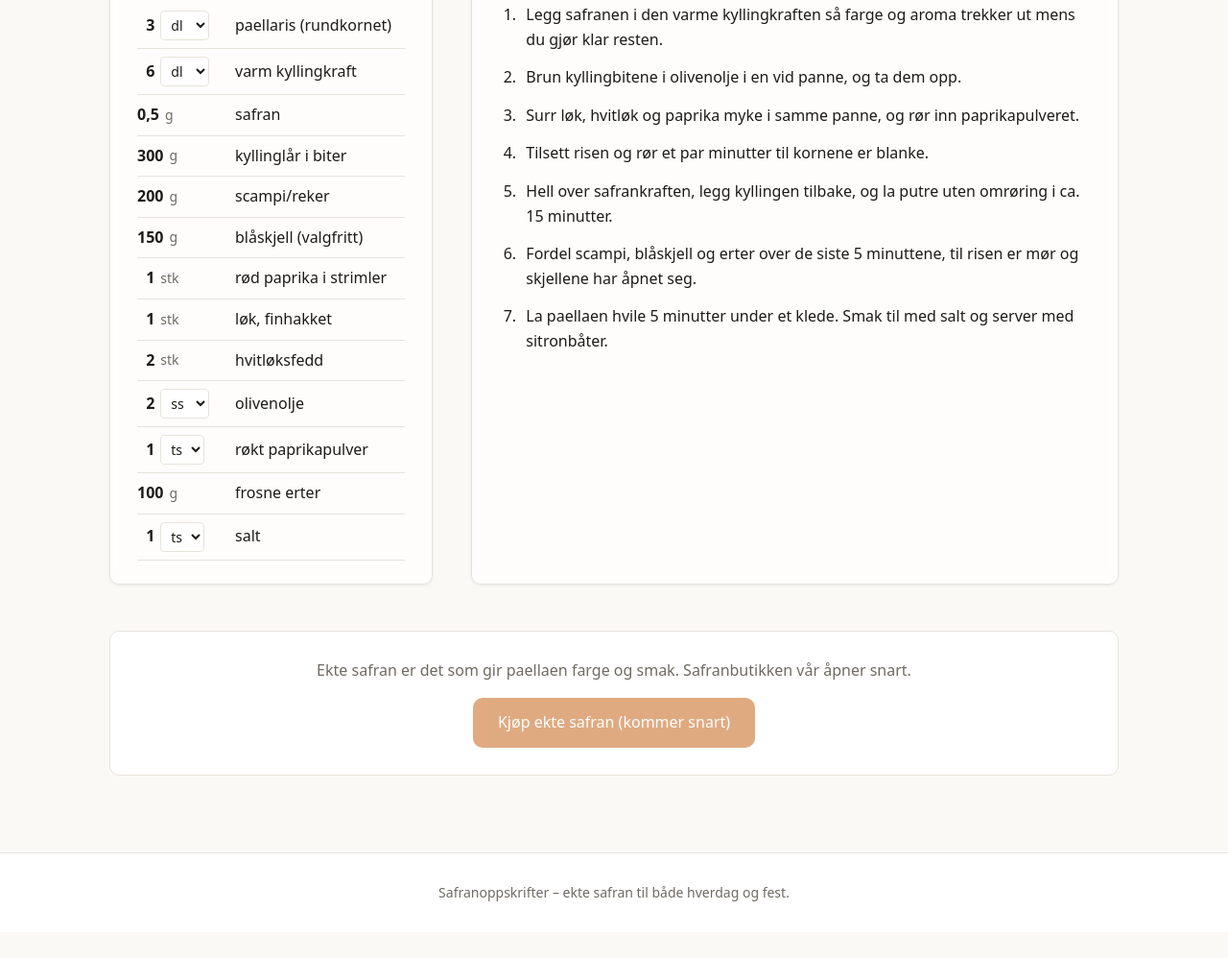
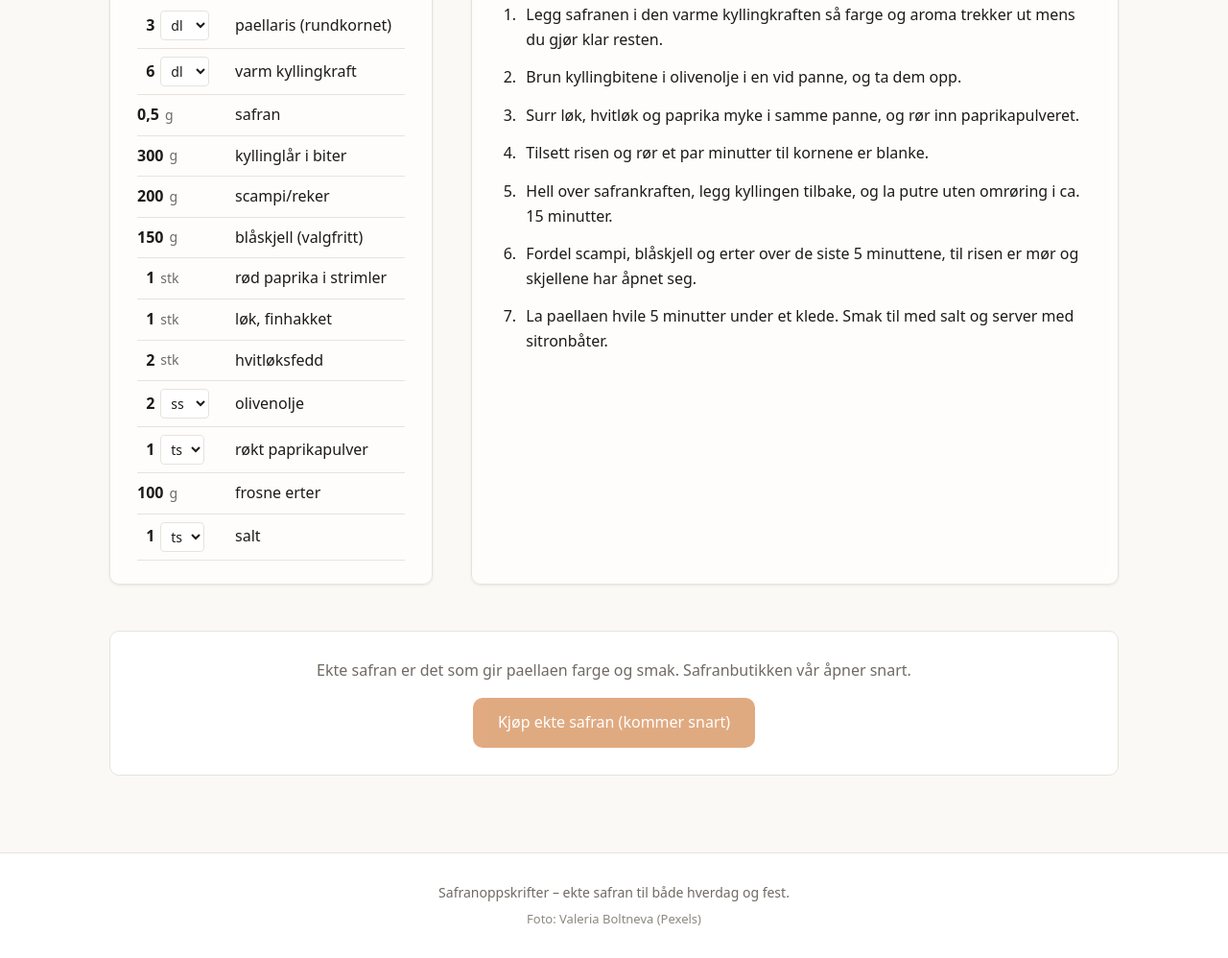
Before and after one commit to mortensebastian/spicemustflow, a plain HTML site: page paella.html in a window 1280 px wide. Shown: the part 693-1691 px from the top of the page at 96% size. Before the commit the page ends 1664 px from the top, so only its background shows below. Drawn offline with Linux system fonts and the light colour scheme.

Commit message:
Add paella photo background (credited) and ignore macOS files

```diff
--- a/paella.html
+++ b/paella.html
@@ -56,8 +56,8 @@
 </head>
 
 <!-- --recipe-image gir siden et rett-bilde øverst som toner ut nedover.
-     Bytt 'paella.svg' med et ekte foto (f.eks. paella.jpg) når det er klart. -->
-<body class="recipe-page" style="--recipe-image: url('bilder/paella.svg');">
+     Foto: Valeria Boltneva (Pexels), kreditert i footeren. -->
+<body class="recipe-page" style="--recipe-image: url('bilder/paella.jpg');">
 
   <!-- ===== Toppmeny ===== -->
   <header class="site-header">
@@ -245,6 +245,7 @@
   <footer class="site-footer">
     <div class="container">
       <p>Safranoppskrifter – ekte safran til både hverdag og fest.</p>
+      <p class="photo-credit">Foto: Valeria Boltneva (Pexels)</p>
     </div>
   </footer>
 
--- a/style-felles.css
+++ b/style-felles.css
@@ -548,6 +548,15 @@ body {
 }
 
 
+/* Liten, diskré fotokreditering i footeren på oppskriftssider. */
+.photo-credit {
+  color: var(--muted);
+  font-size: 13px;
+  margin-top: 6px;
+  opacity: 0.8;
+}
+
+
 /* ===== Oppskrift-bakgrunn (delt) =====
    Et bilde av retten øverst på siden som toner GRADVIS UT til gjennomsiktig
    nedover, slik at sidefargen overtar. Hver oppskriftsside setter variabelen
```
Also changed, not shown: bilder/paella.jpg (added), bilder/paella.svg (deleted), 1 other file.
